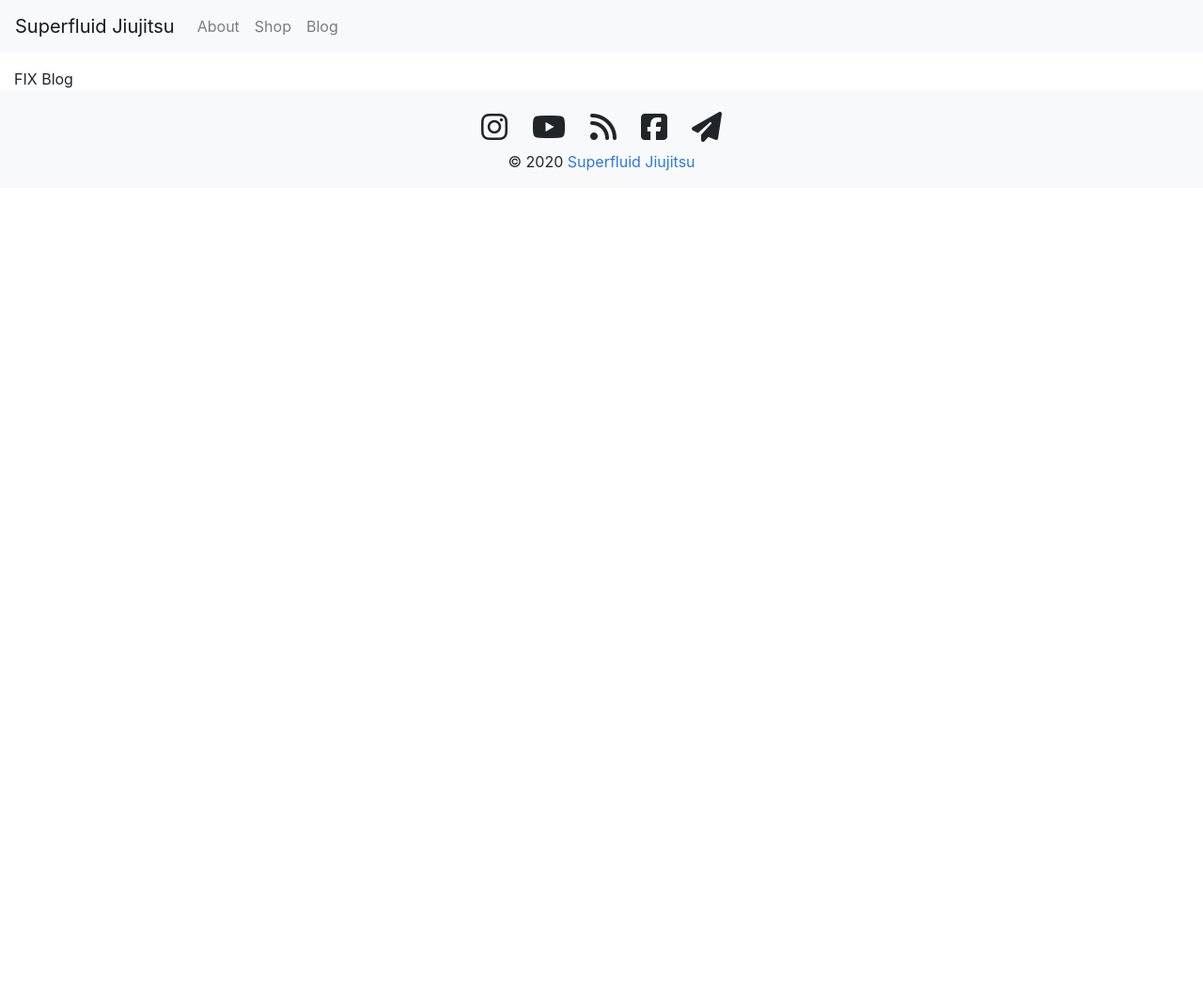
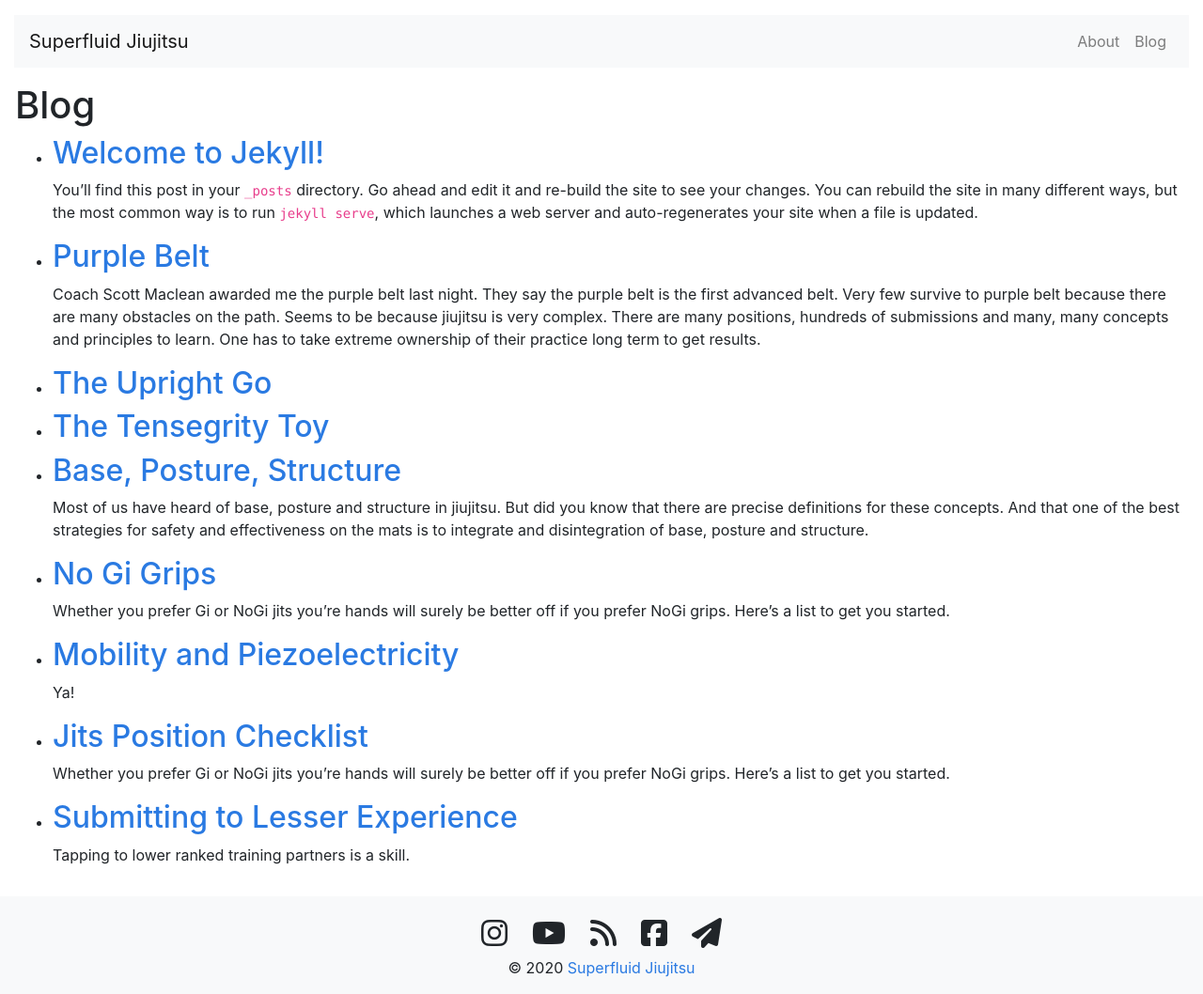
Before and after one commit to sphericalwave/sfjits, a Jekyll site: the page built from pages/blog.html, in a window 1280 px wide. Shown: the whole page at 94% size. Built offline with Jekyll 4.4.1, drawn with Linux system fonts in a browser that asks for light colours; nearby versions of some CDN libraries; before the commit the page ends 900 px from its top, so only the background shows below that.

Commit message:
some changes to the page

```diff
--- a/_includes/header.html
+++ b/_includes/header.html
@@ -1,14 +1,14 @@
-<nav class="navbar navbar-expand-lg navbar-light bg-light">
+<nav class="navbar navbar-expand-sm navbar-light bg-light mt-3">
   <a class="navbar-brand" href="/">Superfluid Jiujitsu</a>
   <button class="navbar-toggler" type="button" data-toggle="collapse" data-target="#navbarNavAltMarkup" aria-controls="navbarNavAltMarkup" aria-expanded="false" aria-label="Toggle navigation">
     <span class="navbar-toggler-icon"></span>
   </button>
   <div class="collapse navbar-collapse" id="navbarNavAltMarkup">
-    <div class="navbar-nav">
+    <div class="navbar-nav ml-auto">
 
       <a class="nav-link d-inline" href="/about.html"> About </a>
 
-      <a class="nav-link d-inline" href="/shop.html"> Shop </a>
+      <!-- <a class="nav-link d-inline" href="/shop.html"> Shop </a> -->
 
       <a class="nav-link d-inline" href="/blog.html"> Blog </a>
 
--- a/_layouts/default.html
+++ b/_layouts/default.html
@@ -4,17 +4,18 @@
   {%- include head.html -%}
 
   <body>
-{%- include header.html -%}
-<div class="container-fluid">
 
-  <div class="row">
-    <div class="col text-left pt-3">
-    {{ content }}
-    </div>
-    </div>
+    <div class="container-fluid d-flex h-100 flex-column">
+
+      {%- include header.html -%}
+
+      <div class="row flex-grow-1 d-flex">
+        <div class="col text-left p-3">
+          {{ content }}
+        </div>
+      </div>
 
       {%- include footer.html -%}
-
 
       {%- include bootstrap-includes.html -%}
 
--- /dev/null
+++ b/_posts/2020-04-22-tapping-to-lesser-experience.markdown
@@ -0,0 +1,30 @@
+---
+layout: post
+title:  "Submitting to Lesser Experience"
+date:   2020-11-22 17:46:03 -0300
+categories: jiujitsu
+permalink: "/:categories/submitting_to_lesser_experience"
+image: /assets/img/biernacki_base_posture_structure.png
+---
+
+Tapping to lower ranked training partners is a skill.
+
+Big guys
+Fast guys
+Aggressive Guys
+
+> Mistakes are the portals of discovery. - James Joyce
+
+If we expose ourselves to mistakes and challenges in training you over time you can find the solutions. Where are the answers?
+
+1. Ask your senior training partners.
+2. Ask the Internet
+3. Study Video Series
+
+to the and you’ll have the awareness to know when your really hosed better if you accept your mistakes in training.
+
+in the big picture both parties improve and newer training partners need wins to because the road to mastery is hard.
+
+it costs you nothing to tap out and often save you a sore neck or an injury.
+
+The [Ego](https://http://127.0.0.1:4000/jekyll/update/2020/11/22/what-is-ego.html) wants to win at all costs. Jits offers you practice in surrendering the need to win.
--- /dev/null
+++ b/_posts/2020-11-22-jits-position-checklist.md
@@ -0,0 +1,26 @@
+---
+layout: post
+title:  "Jits Position Checklist"
+date:   2020-11-22 17:46:03 -0300
+categories: jekyll update
+image: /assets/img/biernacki_base_posture_structure.png
+---
+
+Whether you prefer Gi or NoGi jits you're hands will surely be better off if you prefer NoGi grips. Here's a list to get you started.
+
+1. Collar Tie
+2. Reverse Collar Tie
+3. Overwrap Grip
+4. Lat Knee
+5. Twister Hook
+6. Leg Drag Hook
+7. False Grips
+8. Reverse Kimura
+9. DLR
+10. Rev DLR
+11. Mantis
+12. Ankle lock
+13. 2 on 1 Grips
+14. Claw
+15. 3/4 Nelson's
+16. Figure of Four
--- /dev/null
+++ b/_posts/2020-11-22-mobility-and-piezoelectricity.md
@@ -0,0 +1,9 @@
+---
+layout: post
+title:  "Mobility and Piezoelectricity"
+date:   2020-11-22 17:46:03 -0300
+categories: jekyll update
+image: /assets/img/biernacki_base_posture_structure.png
+---
+
+Ya!
--- /dev/null
+++ b/_posts/2020-11-22-no-gi-grips.md
@@ -0,0 +1,27 @@
+---
+layout: post
+title:  "No Gi Grips"
+date:   2020-11-22 17:46:03 -0300
+categories: jekyll update
+tag: jiujitsu
+image: /assets/img/biernacki_base_posture_structure.png
+---
+
+Whether you prefer Gi or NoGi jits you're hands will surely be better off if you prefer NoGi grips. Here's a list to get you started.
+
+1. Collar Tie
+2. Reverse Collar Tie
+3. Overwrap Grip
+4. Lat Knee
+5. Twister Hook
+6. Leg Drag Hook
+7. False Grips
+8. Reverse Kimura
+9. DLR
+10. Rev DLR
+11. Mantis
+12. Ankle lock
+13. 2 on 1 Grips
+14. Claw
+15. 3/4 Nelson's
+16. Figure of Four
--- /dev/null
+++ b/_posts/2020-11-23-base-posture-structure.md
@@ -0,0 +1,17 @@
+---
+layout: post
+title:  "Base, Posture, Structure"
+date:   2020-11-22 17:46:03 -0300
+categories: jiujitsu
+tags: JiuJitsu Yoga Mobility
+image: /assets/img/biernacki_base_posture_structure.png
+permalink: base_posture_structure
+---
+
+Most of us have heard of base, posture and structure in jiujitsu.
+But did you know that there are precise definitions for these concepts.
+And that one of the best strategies for safety and effectiveness on the mats is to integrate and disintegration of base, posture and structure.
+
+<div class="d-flex justify-content-center">
+  <iframe width="560" height="315" src="https://www.youtube.com/embed/j5RaxEV9fx8" frameborder="0" allow="accelerometer; autoplay; clipboard-write; encrypted-media; gyroscope; picture-in-picture" allowfullscreen ></iframe>
+</div>
--- /dev/null
+++ b/_posts/2020-11-25-purple-belt.md
@@ -0,0 +1,40 @@
+---
+layout: post
+title:  "Purple Belt"
+date:   2020-11-25 03:33:03 -0300
+categories: jiujitsu
+tags: JiuJitsu Philosophy
+permalink: Purple_Belt
+image: https://drscdn.500px.org/photo/1025389804/m%3D900/v2?sig=ecce63d32b37069927d3d82ab571bfb6b7531c58fcfe1bbf4449715ec1bf339e
+---
+
+Coach Scott Maclean awarded me the purple belt last night. They say the purple belt is the first advanced belt. Very few survive to purple belt because there are many obstacles on the path. Seems to be because jiujitsu is very complex. There are many positions, hundreds of submissions and many, many concepts and principles to learn. One has to take extreme ownership of their practice long term to get results.
+
+<div class='pixels-photo'>
+  <a href='https://500px.com/photo/1025389804/PurpleBeltandStripes-by-Aaron-Anthony' alt='PurpleBelt_and_Stripes by Aaron Anthony on 500px.com'>
+  <img src='https://drscdn.500px.org/photo/1025389804/m%3D900/v2?sig=ecce63d32b37069927d3d82ab571bfb6b7531c58fcfe1bbf4449715ec1bf339e' alt='PurpleBelt_and_Stripes by Aaron Anthony on 500px.com'>
+  </a>
+</div>
+<script type='text/javascript' src='https://500px.com/embed.js'></script>
+
+
+
+
+Perhaps the biggest obstacle is the sense of Egoity. The conviction that you are your body and that you must fight to survive. The ego thinks it must win, when it does it's silent and you feel happy. When it loses all kinds of craziness can erupt in your mind. Jiujitsu rolling offers you an opportunity to transcend the Ego by surrendering the need to win while at the same trying to win.
+
+  * Getting squashed in a cross side pin and having a panic attack? Tap out and review your elbow and knee escapes. Ask a more senior ninja how to resolve the situation.
+
+  * Neck is getting pushed too far out of alignment but you're not in a strangle? Tap out and start again. Your neck will be better off for it.
+
+  * Superhero white belt caught you in an armlock from the back? Tap out or you're gonna get broken brah.
+
+Yes the objective is to control and submit your training partners & competitors but at the same time you fail your way to success. You make mistakes, you find vulnerabilities and then you work to resolve them. All the while you have to respect every training partner because jiujitsu is so mechanically powerful that you won't survive long term if you don't respect and submit when you're hosed.
+
+<blockquote class="blockquote">
+  <p class="mb-0">The society that separates its scholars from its warriors will have its thinking done by cowards and its fighting by fools. Those whose minds are least sensitive to calamity, and whose hands are most quick to meet it, are the greatest men and the greatest communities.</p>
+  <footer class="blockquote-footer">Thucydides </footer>
+</blockquote>
+
+Jiujitsu don't care about your feelings. And that is valuable because neither does anyone else in actuality. Feelings aren't the truth. You are what you are, so make yourself a little better each day. Jits is a vehicle for that transformation.
+
+To my coaches, senior training partners and fellow competitors thanks for the company on the trail, every single one of ya. Jits is a miracle for me. It's a crucible for your body and your character. Ego is a trickster, you keep me honest and often dispense necessary justice.
--- /dev/null
+++ b/_posts/2020-11-25-the-tensegrity-toy.md
@@ -0,0 +1,8 @@
+---
+layout: post
+title:  "The Tensegrity Toy"
+date:   2020-11-22 17:46:03 -0300
+categories: jekyll update
+tags: posture refferal jiujitsu mobility discipline
+image: /assets/img/biernacki_base_posture_structure.png
+---
--- /dev/null
+++ b/_posts/2020-11-25-upright-go.md
@@ -0,0 +1,8 @@
+---
+layout: post
+title:  "The Upright Go"
+date:   2020-11-22 17:46:03 -0300
+categories: jekyll update
+tags: posture refferal jiujitsu mobility discipline
+image: /assets/img/biernacki_base_posture_structure.png
+---
--- a/assets/css/style.scss
+++ b/assets/css/style.scss
@@ -49,3 +49,11 @@
      }
    }
  }
+
+ html,body{
+    height:100%;
+}
+
+nav {
+  width: 100%
+}
--- a/pages/blog.html
+++ b/pages/blog.html
@@ -4,4 +4,15 @@ title: "Blog"
 permalink: /blog.html/
 ---
 
-FIX Blog
+<h1>Blog</h1>
+
+<ul>
+  {% for post in site.posts %}
+    <li>
+      <h2><a href="{{ post.url }}">{{ post.title }}</a></h2>
+      {{ post.excerpt }}
+    </li>
+  {% endfor %}
+</ul>
+
+{%- include post-list.html -%}
--- a/pages/landingPg.html
+++ b/pages/landingPg.html
@@ -7,8 +7,8 @@ title: "Landing Page"
   <h1 class="display-4">Learn the 3 Most Important Concepts in Jiujitsu</h1>
   <p class="lead">So that you can survive and thrive on and off the mats and earn your blackbelt.</p>
   <hr class="my-4">
-  <p>It uses utility classes for typography and spacing to space content out within the larger container.</p>
+  <p>I don't know what to write to get to get people to click. Need some kind of image.</p>
   <p class="lead">
-    <a class="btn btn-primary btn-lg" href="#" role="button">Yes! Send me the Free Book!</a>
+    <a class="btn btn-success btn-lg" href="#" role="button">Yes! Send me the Free Book!</a>
   </p>
 </div>
```
Also changed, not shown: _includes/signUp0.html (deleted, +0 -9 lines).
